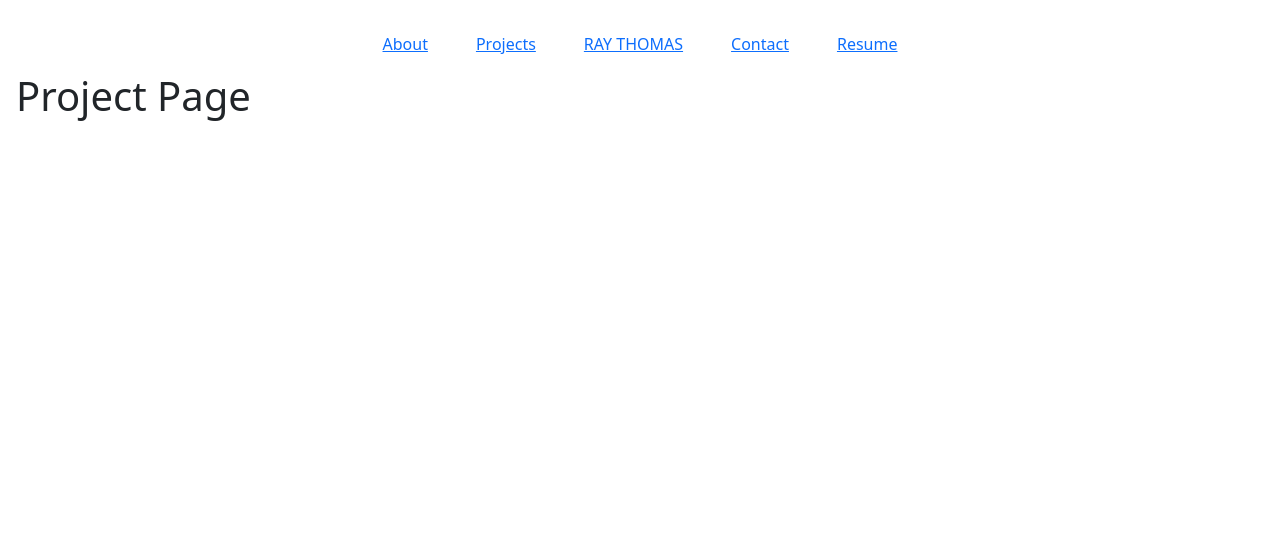
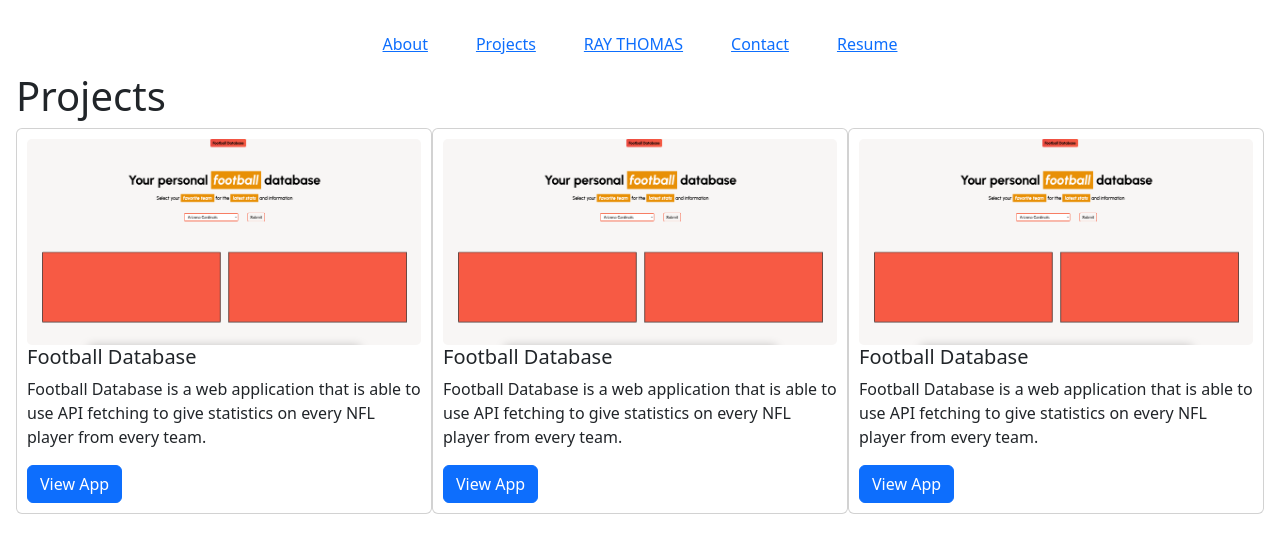
Before and after one commit to raythomass/portfolio-react, a React (Vite) app in the folder portfolio-react/: page /projects in a window 1280 px wide. Shown: the top 552 px of the page. Built offline with nearby package versions, Linux system fonts and the light colour scheme.

Commit message:
added project tabs

```diff
--- a/portfolio-react/src/App.css
+++ b/portfolio-react/src/App.css
@@ -50,3 +50,13 @@
 
 
 /* ------  ABOUT ------ */
+
+
+/* ------  PROJECTS ------ */
+#cards {
+  display: flex;
+}
+
+ #card-one {
+  padding: 10px;
+ }
--- a/portfolio-react/src/pages/Projects.jsx
+++ b/portfolio-react/src/pages/Projects.jsx
@@ -1,7 +1,40 @@
 function Projects() {
     return(
         <projects>
-            <h1>Project Page</h1>
+            <h1>Projects</h1>
+            <div id="cards">
+            <div className="card col-4" id="card-one">
+                <img src="../src/images/football-database.jpg" className="card-img" alt="..."></img>
+                <div className="card-img-text">
+                    <h5 className="card-title">Football Database</h5>
+                    <p className="card-text">Football Database is a web application that is able to use API fetching to give statistics on every NFL player from every team.</p>
+                    <a href="https://raythomass.github.io/project-one-team4/">
+                        <button type="button" className="btn btn-primary">View App</button>
+                    </a>
+                </div>
+            </div>
+            <div className="card col-4" id="card-one">
+                <img src="../src/images/football-database.jpg" className="card-img" alt="..."></img>
+                <div className="card-img-text">
+                    <h5 className="card-title">Football Database</h5>
+                    <p className="card-text">Football Database is a web application that is able to use API fetching to give statistics on every NFL player from every team.</p>
+                    <a href="https://raythomass.github.io/project-one-team4/">
+                        <button type="button" className="btn btn-primary">View App</button>
+                    </a>
+                </div>
+            </div>
+            <div className="card col-4" id="card-one">
+                <img src="../src/images/football-database.jpg" className="card-img" alt="..."></img>
+                <div className="card-img-text">
+                    <h5 className="card-title">Football Database</h5>
+                    <p className="card-text">Football Database is a web application that is able to use API fetching to give statistics on every NFL player from every team.</p>
+                    <a href="https://raythomass.github.io/project-one-team4/">
+                        <button type="button" className="btn btn-primary">View App</button>
+                    </a>
+                </div>
+            </div>
+            </div>
+
         </projects>
     )
 }
```
Also changed, not shown: portfolio-react/src/images/football-database.jpg (added).
